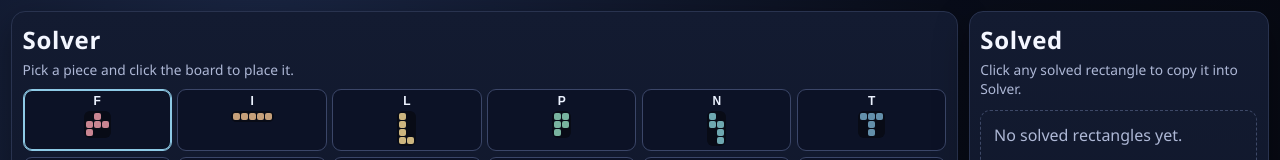
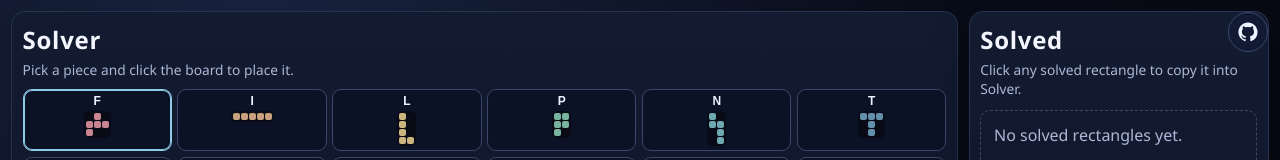
Before and after one commit to cognominal/pentomanim, a Svelte app in the folder webgl/: page / in a window 1280 px wide. Shown: the top 160 px of the page. Built offline with nearby package versions, Linux system fonts and the light colour scheme.

Commit message:
Add desktop GitHub toggle link in top-right

```diff
--- a/webgl/src/App.svelte
+++ b/webgl/src/App.svelte
@@ -21,6 +21,7 @@
     ('ontouchstart' in window ||
       window.matchMedia?.('(pointer: coarse)').matches ||
       navigator.maxTouchPoints > 0);
+  const repoUrl = 'https://github.com/cognominal/pentomanim';
 
   let selectedPiece: PieceName | null = 'F';
   let pose: Pose = { rotation: 0, flipped: false };
@@ -35,6 +36,7 @@
   let animationTimer: ReturnType<typeof setInterval> | null = null;
   let animationStepsUsed = 0;
   let speedSlider = 0;
+  let showRepoLink = false;
   const MIN_INITIAL_SPEED = 0.01;
   const MAX_INITIAL_SPEED = 1000000;
   const SPEED_EXP_RANGE = Math.log2(MAX_INITIAL_SPEED / MIN_INITIAL_SPEED);
@@ -238,6 +240,20 @@
     }
   }
 
+  function toggleRepoLink(): void {
+    showRepoLink = !showRepoLink;
+  }
+
+  function closeRepoLinkOnOutsideClick(event: MouseEvent): void {
+    if (!showRepoLink) {
+      return;
+    }
+    const target = event.target as HTMLElement | null;
+    if (!target || !target.closest('.repo-toggle')) {
+      showRepoLink = false;
+    }
+  }
+
   function onBoardHover(event: CustomEvent<{ row: number; col: number } | null>): void {
     if (isAnimating) {
       return;
@@ -376,9 +392,33 @@
   }
 </script>
 
-<svelte:window on:keydown={onKey} />
+<svelte:window on:keydown={onKey} on:click={closeRepoLinkOnOutsideClick} />
 
 <main>
+  {#if !isTouchDevice}
+    <div class="repo-toggle">
+      <button
+        class="repo-icon-btn"
+        class:active={showRepoLink}
+        on:click={toggleRepoLink}
+        aria-label="Toggle GitHub repo link"
+        title="Project repository"
+      >
+        <svg viewBox="0 0 24 24" aria-hidden="true">
+          <path
+            fill="currentColor"
+            d="M12 .5C5.65.5.5 5.68.5 12.07c0 5.1 3.3 9.42 7.88 10.95.58.1.79-.26.79-.57l-.02-2.03c-3.2.7-3.88-1.55-3.88-1.55-.53-1.34-1.28-1.7-1.28-1.7-1.05-.72.08-.7.08-.7 1.15.08 1.76 1.2 1.76 1.2 1.03 1.77 2.7 1.26 3.36.97.1-.75.4-1.26.72-1.54-2.55-.3-5.23-1.28-5.23-5.72 0-1.26.44-2.3 1.17-3.1-.12-.3-.5-1.5.11-3.12 0 0 .96-.31 3.14 1.2a10.77 10.77 0 0 1 5.72 0c2.18-1.51 3.14-1.2 3.14-1.2.61 1.62.23 2.82.11 3.12.73.8 1.17 1.84 1.17 3.1 0 4.45-2.68 5.41-5.24 5.7.41.35.78 1.06.78 2.15l-.02 3.19c0 .32.21.68.8.57A11.6 11.6 0 0 0 23.5 12.07C23.5 5.68 18.35.5 12 .5Z"
+          />
+        </svg>
+      </button>
+      {#if showRepoLink}
+        <div class="repo-popover">
+          <a href={repoUrl} target="_blank" rel="noopener noreferrer">{repoUrl}</a>
+        </div>
+      {/if}
+    </div>
+  {/if}
+
   <section class="pane solver-pane">
     <header>
       <h2>Solver</h2>
--- a/webgl/src/app.css
+++ b/webgl/src/app.css
@@ -22,6 +22,57 @@ main {
   display: grid;
   gap: 0.7rem;
   grid-template-columns: minmax(0, 1fr) 300px;
+}
+
+.repo-toggle {
+  position: fixed;
+  top: 0.75rem;
+  right: 0.75rem;
+  z-index: 40;
+  display: flex;
+  align-items: center;
+  gap: 0.4rem;
+}
+
+.repo-icon-btn {
+  width: 40px;
+  height: 40px;
+  border-radius: 999px;
+  display: inline-flex;
+  align-items: center;
+  justify-content: center;
+  padding: 0;
+  background: #111a32;
+  border: 1px solid #3b486d;
+}
+
+.repo-icon-btn.active {
+  border-color: #8ecae6;
+}
+
+.repo-icon-btn svg {
+  width: 20px;
+  height: 20px;
+}
+
+.repo-popover {
+  max-width: min(72vw, 360px);
+  background: #0f1730;
+  border: 1px solid #3b486d;
+  border-radius: 10px;
+  padding: 0.45rem 0.55rem;
+  box-shadow: 0 14px 32px rgba(0, 0, 0, 0.42);
+}
+
+.repo-popover a {
+  color: #b8d6ff;
+  text-decoration: none;
+  font-size: 0.82rem;
+  word-break: break-all;
+}
+
+.repo-popover a:hover {
+  text-decoration: underline;
 }
 
 .pane {
@@ -214,6 +265,10 @@ input[type='range'] {
     grid-template-columns: 1fr;
   }
 
+  .repo-toggle {
+    display: none;
+  }
+
   .solved-pane {
     max-height: none;
   }
```
